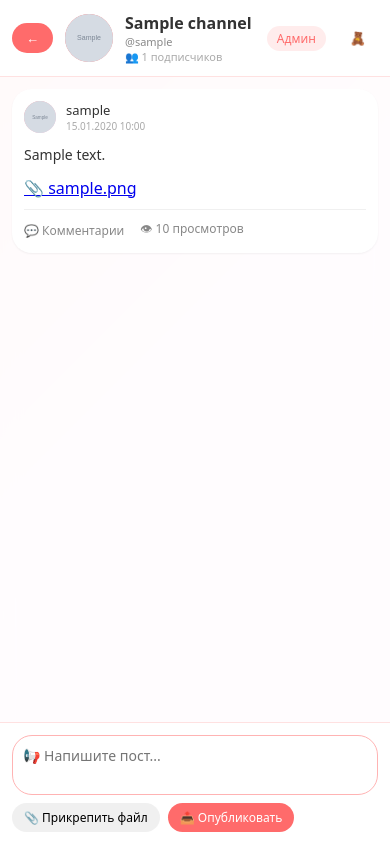
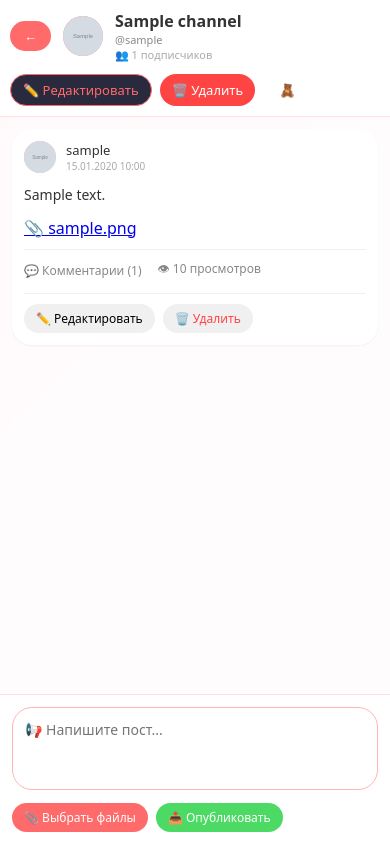
Before and after one commit to ohuettipidor-dev/uuuu, a Flask app: page /channel/1 in a window 390 px wide. Run offline with Flask 3, Linux system fonts and the light colour scheme; a user stored in the database is signed in; tables that the repository leaves empty hold one stand-in row (values such as "Sample post"); grey boxes marked "Sample" are stand-in pictures.

Commit message:
UPDATE: channel page with edit/delete buttons for posts and channel

```diff
--- a/templates/channel.html
+++ b/templates/channel.html
@@ -9,7 +9,7 @@
         body{background:linear-gradient(135deg, #ff9a9e 0%, #fecfef 50%, #fbc2eb 100%);min-height:100vh}
         .container{max-width:700px;margin:0 auto;min-height:100vh;display:flex;flex-direction:column;background:rgba(255,255,255,0.94);backdrop-filter:blur(10px)}
 
-        .header{padding:12px;background:rgba(255,255,255,0.96);display:flex;align-items:center;gap:12px;border-bottom:1px solid rgba(255,107,107,0.2);flex-shrink:0}
+        .header{padding:12px;background:rgba(255,255,255,0.96);display:flex;align-items:center;gap:12px;border-bottom:1px solid rgba(255,107,107,0.2);flex-shrink:0;flex-wrap:wrap}
         .back{background:#ff6b6b;padding:6px 14px;border-radius:25px;cursor:pointer;color:white;text-decoration:none;font-size:13px}
         .channel-avatar{width:48px;height:48px;border-radius:50%;background:linear-gradient(135deg,#ff6b6b,#ff8e8e);display:flex;align-items:center;justify-content:center;font-size:24px;overflow:hidden}
         .channel-avatar img{width:100%;height:100%;object-fit:cover}
@@ -19,12 +19,15 @@
         .channel-stats{font-size:11px;color:#aaa}
         .subscribe-btn{background:#ff6b6b;color:white;border:none;padding:8px 20px;border-radius:30px;cursor:pointer;font-weight:500}
         .subscribed-btn{background:#2a2a3e;color:#ff6b6b;border:1px solid #ff6b6b;padding:8px 20px;border-radius:30px;cursor:pointer;font-weight:500}
-        .profile-btn{background:rgba(255,255,255,0.9);padding:6px 12px;border-radius:25px;text-decoration:none;color:#ff6b6b;font-size:13px}
+        .profile-btn{background:rgba(255,255,255,0.9);padding:6px 12px;border-radius:25px;text-decoration:none;color:#ff6b6b;font-size:13px;cursor:pointer;border:none}
+        .danger-btn{background:#ff4444;color:white;padding:6px 12px;border-radius:25px;text-decoration:none;font-size:13px;cursor:pointer;border:none}
+        .edit-btn{background:#2a2a3e;color:#ff6b6b;border:1px solid #ff6b6b;padding:6px 12px;border-radius:25px;cursor:pointer;font-size:13px}
 
         .posts{flex:1;overflow-y:auto;padding:12px}
         .post{background:white;border-radius:20px;padding:16px;margin-bottom:12px;box-shadow:0 1px 2px rgba(0,0,0,0.05)}
         .post-header{display:flex;align-items:center;gap:10px;margin-bottom:12px}
         .post-author-avatar{width:32px;height:32px;border-radius:50%;background:linear-gradient(135deg,#ff9a9e,#fecfef);display:flex;align-items:center;justify-content:center;font-size:16px;overflow:hidden}
+        .post-author-avatar img{width:100%;height:100%;object-fit:cover}
         .post-author-name{font-weight:500;font-size:13px;color:#333}
         .post-time{font-size:10px;color:#aaa}
         .post-content{font-size:14px;color:#333;margin-bottom:12px;line-height:1.4}
@@ -37,24 +40,27 @@
         .comment-input input{flex:1;padding:10px;border-radius:25px;border:1px solid #ffb3b3;outline:none}
         .comment-input button{background:#ff6b6b;color:white;border:none;padding:8px 16px;border-radius:25px;cursor:pointer}
         .comment{display:flex;gap:10px;margin-bottom:10px;padding:8px;background:#f9f9f9;border-radius:16px}
-        .comment-avatar{width:28px;height:28px;border-radius:50%;background:#f0f0f0;display:flex;align-items:center;justify-content:center;font-size:12px}
+        .comment-avatar{width:28px;height:28px;border-radius:50%;background:#f0f0f0;display:flex;align-items:center;justify-content:center;font-size:12px;overflow:hidden}
+        .comment-avatar img{width:100%;height:100%;object-fit:cover}
         .comment-content{flex:1}
         .comment-name{font-weight:500;font-size:12px;color:#333}
         .comment-text{font-size:12px;color:#666}
         .comment-time{font-size:9px;color:#aaa}
+        .post-actions{display:flex;gap:8px;margin-top:12px;padding-top:10px;border-top:1px solid #f0f0f0}
+        .post-action-btn{background:#f0f0f0;border:none;padding:6px 12px;border-radius:20px;cursor:pointer;font-size:12px}
+        .post-action-btn:hover{background:#e0e0e0}
 
         .new-post-area{padding:12px;background:rgba(255,255,255,0.96);border-top:1px solid rgba(255,107,107,0.2);flex-shrink:0}
-        .new-post-input{display:flex;gap:8px;align-items:flex-start}
-        .new-post-input textarea{flex:1;padding:10px;border-radius:20px;border:1px solid #ffb3b3;resize:none;font-size:14px;outline:none;font-family:inherit}
+        .new-post-input textarea{width:100%;padding:12px;border-radius:20px;border:1px solid #ffb3b3;resize:none;font-size:14px;outline:none;font-family:inherit;margin-bottom:8px}
         .new-post-input textarea:focus{border-color:#ff6b6b}
-        .post-actions{display:flex;gap:8px;margin-top:8px}
-        .post-action-btn{background:#f0f0f0;border:none;padding:6px 12px;border-radius:20px;cursor:pointer;font-size:12px}
-        .post-action-btn:hover{background:#e0e0e0}
         .file-input{display:none}
 
         @media (max-width:480px){
             .container{padding:0}
             .post{padding:12px}
+            .header{padding:10px}
+            .channel-avatar{width:40px;height:40px;font-size:20px}
+            .subscribe-btn,.subscribed-btn{padding:6px 14px;font-size:12px}
         }
     </style>
 </head>
@@ -75,7 +81,10 @@
             <div class="channel-stats">👥 {{ channel.subscribers_count }} подписчиков</div>
         </div>
         {% if is_admin %}
-            <span style="background:#ff6b6b20;color:#ff6b6b;padding:4px 10px;border-radius:20px;font-size:12px">Админ</span>
+            <div style="display:flex; gap:8px;">
+                <button class="edit-btn" onclick="editChannel()">✏️ Редактировать</button>
+                <button class="danger-btn" onclick="deleteChannel()">🗑️ Удалить</button>
+            </div>
         {% else %}
             <form method="POST" action="/channel/subscribe/{{ channel.id }}" style="margin:0">
                 <button type="submit" class="{% if is_subscribed %}subscribed-btn{% else %}subscribe-btn{% endif %}">
@@ -117,7 +126,7 @@
                 </div>
             {% endif %}
             <div class="post-stats">
-                <div class="post-stat" onclick="toggleComments({{ post.id }})">💬 Комментарии</div>
+                <div class="post-stat" onclick="toggleComments({{ post.id }})">💬 Комментарии ({{ post.comments|length }})</div>
                 <div class="post-stat">👁 {{ post.views }} просмотров</div>
             </div>
             <div class="comment-section" id="comments-{{ post.id }}">
@@ -144,6 +153,12 @@
                     {% endfor %}
                 </div>
             </div>
+            {% if is_admin %}
+            <div class="post-actions">
+                <button class="post-action-btn" onclick="editPost({{ post.id }})">✏️ Редактировать</button>
+                <button class="post-action-btn" onclick="deletePost({{ post.id }})" style="color:#ff4444;">🗑️ Удалить</button>
+            </div>
+            {% endif %}
         </div>
         {% else %}
         <div style="text-align:center;padding:60px;color:#888">
@@ -160,13 +175,14 @@
     <div class="new-post-area">
         <form method="POST" action="/channel/post/{{ channel.id }}" enctype="multipart/form-data">
             <div class="new-post-input">
-                <textarea name="content" rows="2" placeholder="📢 Напишите пост..." style="flex:1"></textarea>
-            </div>
-            <div class="post-actions">
-                <label class="post-action-btn">📎 Прикрепить файл
-                    <input type="file" name="file" class="file-input" onchange="this.form.submit()">
-                </label>
-                <button type="submit" class="post-action-btn" style="background:#ff6b6b;color:white">📤 Опубликовать</button>
+                <textarea name="content" rows="3" placeholder="📢 Напишите пост..."></textarea>
+                <div class="post-actions" style="margin-top:0;border-top:none;padding-top:0">
+                    <label class="post-action-btn" style="cursor:pointer;background:#ff6b6b;color:white;">
+                        📎 Выбрать файлы
+                        <input type="file" name="files" multiple class="file-input" onchange="this.form.submit()">
+                    </label>
+                    <button type="submit" class="post-action-btn" style="background:#4cd964;color:white;">📤 Опубликовать</button>
+                </div>
             </div>
         </form>
     </div>
@@ -192,6 +208,50 @@
             location.reload();
         });
     }
+
+    function editPost(postId) {
+        const newContent = prompt('Введите новый текст поста:');
+        if(newContent !== null && newContent.trim()) {
+            fetch(`/channel/post/edit/${postId}`, {
+                method: 'POST',
+                headers: {'Content-Type': 'application/json'},
+                body: JSON.stringify({content: newContent})
+            }).then(() => location.reload());
+        }
+    }
+
+    function deletePost(postId) {
+        if(confirm('Удалить этот пост?')) {
+            fetch(`/channel/post/delete/${postId}`, {method: 'POST'})
+                .then(() => location.reload());
+        }
+    }
+
+    function editChannel() {
+        const newName = prompt('Новое название канала:', '{{ channel.name }}');
+        const newUsername = prompt('Новый @username (без @):', '{{ channel.username }}');
+        const newDesc = prompt('Новое описание:', '{{ channel.description }}');
+
+        const data = {};
+        if(newName !== null && newName.trim()) data.name = newName.trim();
+        if(newUsername !== null) data.username = newUsername.trim() || null;
+        if(newDesc !== null) data.description = newDesc;
+
+        if(Object.keys(data).length > 0) {
+            fetch(`/channel/edit/{{ channel.id }}`, {
+                method: 'POST',
+                headers: {'Content-Type': 'application/json'},
+                body: JSON.stringify(data)
+            }).then(() => location.reload());
+        }
+    }
+
+    function deleteChannel() {
+        if(confirm('УДАЛИТЬ КАНАЛ НАВСЕГДА? Все посты и подписчики будут потеряны!')) {
+            fetch(`/channel/delete/{{ channel.id }}`, {method: 'POST'})
+                .then(() => window.location.href = '/channels');
+        }
+    }
 </script>
 </body>
 </html>
```
